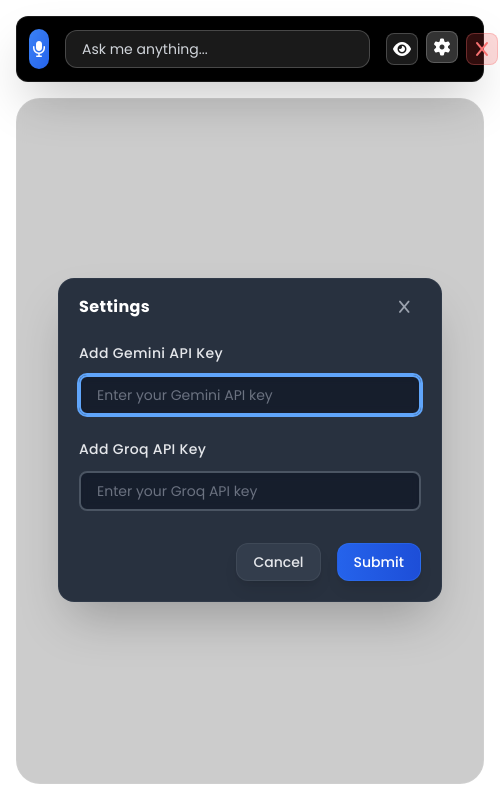
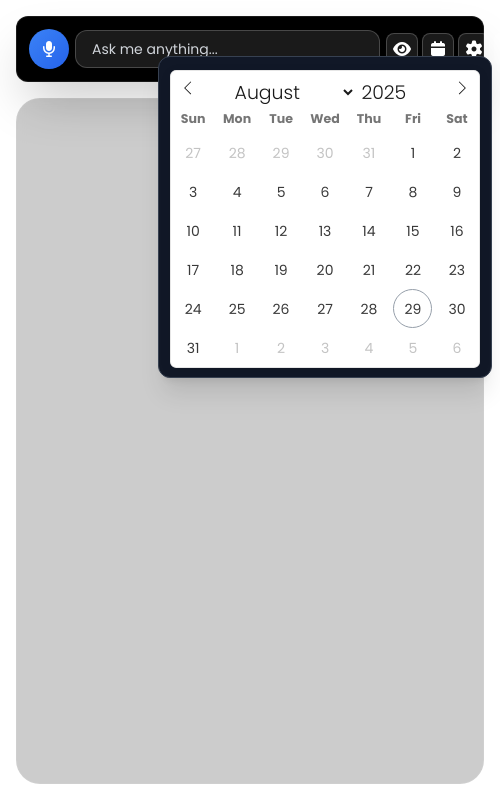
Before and after one commit to devarsheecodess/Loopie-Desktop, an Electron app: page index.html in a window 500 px wide. Both pictures are taken after a click on the button 442 px from the left and 49 px from the top of the page. Drawn offline with nearby package versions, Linux system fonts and the light colour scheme.

Commit message:
Added calendar input and connect to google calendar option

```diff
--- a/index.html
+++ b/index.html
@@ -4,9 +4,13 @@
 <head>
 	<meta charset="UTF-8" />
 	<meta name="viewport" content="width=device-width, initial-scale=1.0" />
-	<title>Overlay Application</title>
+	<title>Loopie</title>
 	<script src="https://cdn.tailwindcss.com"></script>
 	<script src="./config/tailwind.js"></script>
+
+	<link rel="stylesheet" href="https://cdn.jsdelivr.net/npm/flatpickr/dist/flatpickr.min.css">
+	<script src="https://cdn.jsdelivr.net/npm/flatpickr"></script>
+
 	<link rel="stylesheet" href="style.css">
 	<link rel="stylesheet" href="https://cdnjs.cloudflare.com/ajax/libs/font-awesome/7.0.0/css/all.min.css"
 		integrity="sha512-DxV+EoADOkOygM4IR9yXP8Sb2qwgidEmeqAEmDKIOfPRQZOWbXCzLC6vjbZyy0vPisbH2SyW27+ddLVCN+OMzQ=="
@@ -14,25 +18,35 @@
 </head>
 
 <body class="bg-transparent w-full h-full font-sans">
-	<div class="flex flex-col mx-auto p-4 max-w-2xl h-full">
+	<div class="flex flex-col mx-auto p-4 max-w-4xl h-full">
 		<!-- Controls -->
 		<div
 			class="flex justify-between items-center bg-black shadow-2xl backdrop-blur-xl mb-4 p-3 border border-white border-opacity-10 rounded-xl draggable">
 			<button id="micButton"
-				class="flex justify-center items-center bg-gradient-to-br from-blue-500 to-blue-600 shadow-lg hover:shadow-2xl hover:shadow-blue-500/50 rounded-full w-10 h-10 text-white hover:scale-110 transition-all duration-300 no-drag">
+				class="flex justify-center items-center bg-gradient-to-br from-blue-500 to-blue-600 shadow-lg hover:shadow-2xl hover:shadow-blue-500/50 px-4 rounded-full w-10 h-10 text-white hover:scale-110 transition-all duration-300 no-drag">
 				<i class="fa-solid fa-microphone"></i>
 			</button>
 			<input type="text" id="textInput" placeholder="Ask me anything..."
-				class="flex-1 bg-white bg-opacity-10 mx-4 px-4 py-2 border border-white border-opacity-20 rounded-xl focus:outline-none focus:ring-2 focus:ring-blue-500 text-white text-sm transition-all duration-200 no-drag placeholder-gray-300" />
-			<div class="flex items-center space-x-2 no-drag">
+				class="flex-1 bg-white bg-opacity-10 mx-1.5 px-4 py-2 border border-white border-opacity-20 rounded-xl focus:outline-none focus:ring-2 focus:ring-blue-500 text-white text-sm transition-all duration-200 no-drag placeholder-gray-300" />
+			<div class="flex items-center space-x-1 no-drag">
 				<button id="captureBtn"
 					class="flex justify-center items-center bg-white bg-opacity-10 hover:bg-opacity-20 border border-white border-opacity-20 rounded-lg w-8 h-8 text-white transition-all hover:-translate-y-0.5 duration-200">
 					<i class="fa-solid fa-eye"></i>
 				</button>
 
+				<button id="calendarButton"
+					class="flex justify-center items-center bg-white bg-opacity-10 hover:bg-opacity-20 border border-white border-opacity-20 rounded-lg w-8 h-8 text-white transition-all hover:-translate-y-0.5 duration-200">
+					<i class="fa-solid fa-calendar"></i>
+				</button>
+
 				<button id="settingsButton"
 					class="flex justify-center items-center bg-white bg-opacity-10 hover:bg-opacity-20 border border-white border-opacity-20 rounded-lg w-8 h-8 text-white transition-all hover:-translate-y-0.5 duration-200">
 					<i class="fa-solid fa-gear"></i>
+				</button>
+
+				<button id="calendarConnectBtn"
+					class="flex justify-center items-center bg-white bg-opacity-10 hover:bg-opacity-20 rounded-lg w-8 h-8 transition-all hover:-translate-y-0.5 duration-200">
+					<img src="./assets/calendar-connect.png" class="w-5 h-5" />
 				</button>
 
 				<button id="closeButton"
@@ -94,6 +108,12 @@
 				</form>
 			</div>
 		</div>
+
+		<!-- Calendar Popover -->
+		<div id="calendarPopover"
+			class="hidden top-14 right-2 absolute bg-gray-900 shadow-xl p-3 border border-gray-700 rounded-xl">
+			<input type="text" id="calendarInput" class="hidden">
+		</div>
 	</div>
 
 	<script src="renderer.js"></script>
--- a/main.js
+++ b/main.js
@@ -100,6 +100,7 @@
 ipcMain.handle('get-gemini-key', async () => GEMINI_API_KEY);
 
 app.whenReady().then(() => { createWindow(); });
+
 app.on('will-quit', () => {
 	globalShortcut.unregisterAll();
 	fs.unlinkSync(path.resolve(__dirname, './geminiContext.json'));
--- a/renderer.js
+++ b/renderer.js
@@ -12,6 +12,9 @@
 const settingsForm = document.getElementById('settingsForm');
 const geminiKeyInput = document.getElementById('geminiKeyInput');
 const groqKeyInput = document.getElementById('groqKeyInput');
+const calendarBtn = document.getElementById("calendarButton");
+const calendarPopover = document.getElementById("calendarPopover");
+const calendarInput = document.getElementById("calendarInput");
 const BACKEND_URL = "http://localhost:3000";
 let isActive = false;
 let GEMINI_API_KEY = '';
@@ -19,6 +22,17 @@
 let isRecording = false;
 let mediaRecorder;
 let audioChunks = [];
+
+const calendar = flatpickr(calendarInput, {
+	inline: true,
+	dateFormat: "Y-m-d",
+	onChange: (selectedDates, dateStr) => {
+		console.log("Selected date:", dateStr);
+		document.getElementById("responseContent").innerHTML +=
+			`<p class="text-sm text-green-400">📅 ${dateStr}</p>`;
+		calendarPopover.classList.add("hidden");
+	}
+});
 
 function showTypingIndicator() {
 	const typingDiv = document.createElement('div');
@@ -98,6 +112,10 @@
 	settingsButton.classList.remove('bg-opacity-20');
 	settingsModal.classList.add('hidden');
 	geminiKeyInput.value = '';
+}
+
+function toggleCalendar() {
+	calendarPopover.classList.toggle("hidden");
 }
 
 async function toggleMic() {
@@ -267,3 +285,4 @@
 micButton.addEventListener('click', toggleMic);
 modalCloseBtn.addEventListener('click', closeModal);
 modalCancelBtn.addEventListener('click', closeModal);
+calendarBtn.addEventListener("click", toggleCalendar);
```
Also changed, not shown: test.html (deleted, +0 -39 lines), assets/calendar-connect.png (added).
